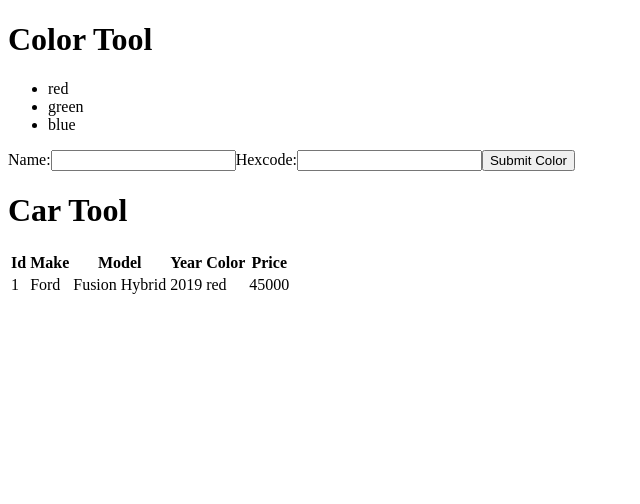
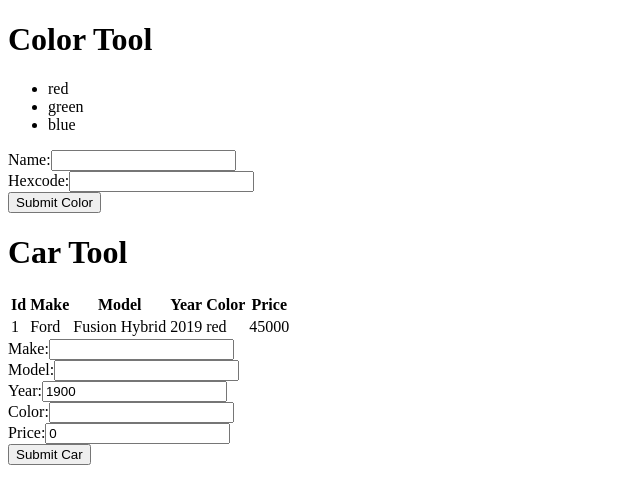
Before and after one commit to t4d-classes/react_01262022, a React (Create React App) app in the folder demo-app/: page / in a window 1280 px wide. Shown: the top 504 px of the page, without its empty margins (0-640 px from the left). Built offline with nearby package versions, Linux system fonts and the light colour scheme.

Commit message:
add solution to exercise 6

```diff
--- a/demo-app/public/index.html
+++ b/demo-app/public/index.html
@@ -25,6 +25,9 @@
       Learn how to configure a non-root public URL by running `npm run build`.
     -->
     <title>React App</title>
+    <style>
+      label { display: block; }
+    </style>
   </head>
   <body>
     <noscript>You need to enable JavaScript to run this app.</noscript>
--- /dev/null
+++ b/demo-app/src/components/CarForm.js
@@ -0,0 +1,47 @@
+import { useState } from 'react';
+
+export const CarForm = () => {
+
+  const [ carForm, setCarForm ] = useState({
+    make: '', model: '', year: 1900, color: '', price: 0,
+  });
+
+  const change = e => {
+
+    setCarForm({
+      ...carForm,
+      [ e.target.name ]: e.target.type === 'number'
+        ? parseInt(e.target.value, 10) : e.target.value,
+    })
+
+  };
+
+  console.log(carForm);
+
+  return (
+    <form>
+      <label>
+        Make:
+        <input type="text" name="make" value={carForm.make} onChange={change} />
+      </label>
+      <label>
+        Model:
+        <input type="text" name="model" value={carForm.model} onChange={change} />
+      </label>
+      <label>
+        Year:
+        <input type="number" name="year" value={carForm.year} onChange={change} />
+      </label>
+      <label>
+        Color:
+        <input type="text" name="color" value={carForm.color} onChange={change} />
+      </label>
+      <label>
+        Price:
+        <input type="number" name="price" value={carForm.price} onChange={change} />
+      </label>
+      <button type="button">Submit Car</button>
+    </form>
+  );
+
+};
--- a/demo-app/src/components/CarTool.js
+++ b/demo-app/src/components/CarTool.js
@@ -1,13 +1,14 @@
 import { ToolHeader } from "./ToolHeader";
 import { CarTable } from "./CarTable";
+import { CarForm } from "./CarForm";
 
 export const CarTool = (props) => {
 
   return (
     <>
-      {/* React.createElement(ToolHeader, { headerText: 'Car Tool' } />) */}
       <ToolHeader headerText="Car Tool" />
       <CarTable cars={props.cars} />
+      <CarForm />
     </>
   );
 
```
